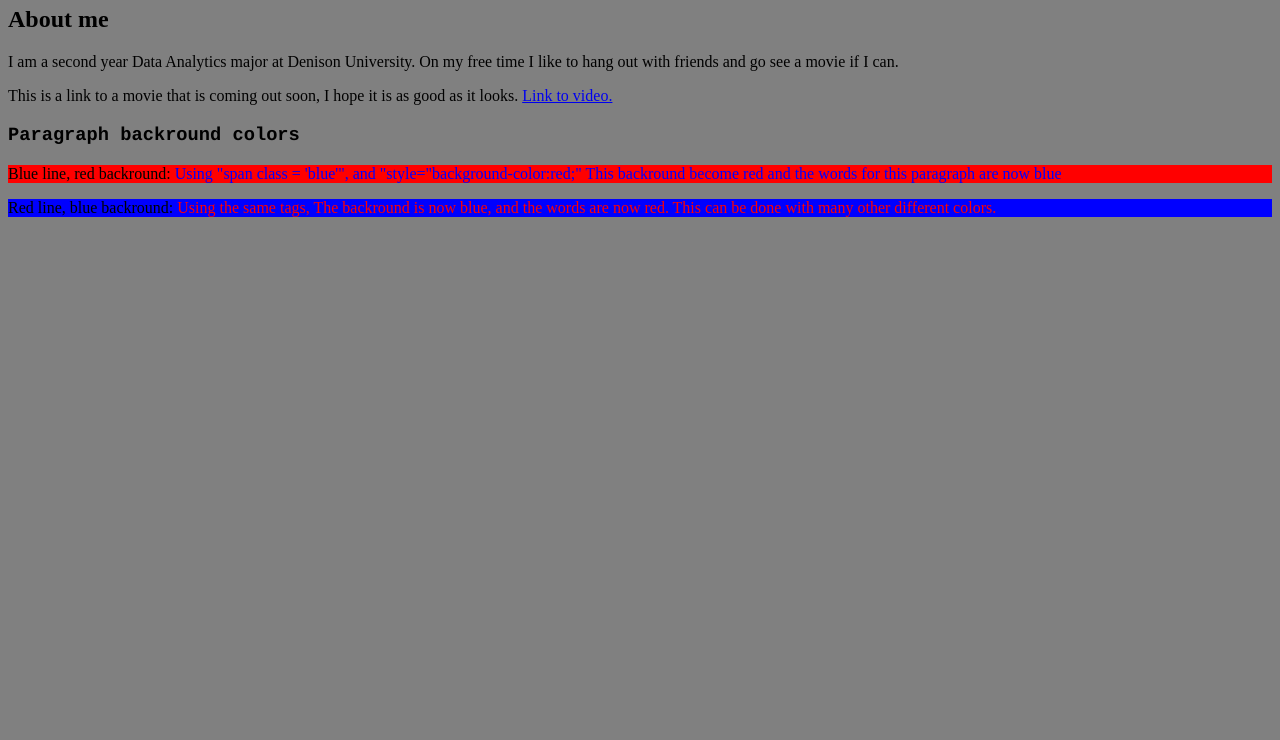
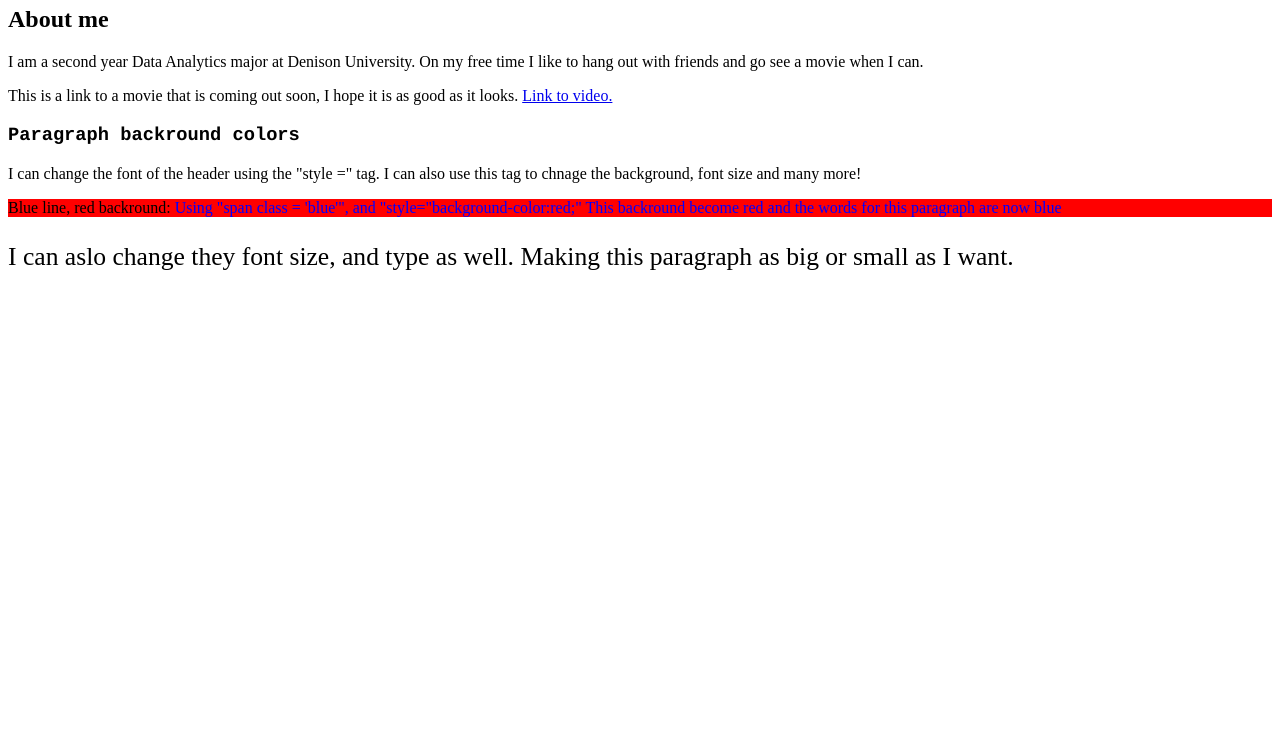
Before and after one commit to ashrifehn/ashrifehn.github.io, a plain HTML site: page index.html in a window 1280 px wide. Shown: the part 60-800 px from the top of the page. Drawn offline with Linux system fonts and the light colour scheme.

Commit message:
Update index.html

```diff
--- a/index.html
+++ b/index.html
@@ -7,22 +7,25 @@
     </style>
  </head>
 
- <body style="background-color:gray;">
+ <body>
     <div>
       <h1 style="text-align:center;"> Noor Ashrifeh</h1>
+
       <h2>About me</h2>
-      <p> I am a second year Data Analytics major at Denison University. On my free time I like to hang out with friends and go see a movie if I can.
+      <p> I am a second year Data Analytics major at Denison University. On my free time I like to hang out with friends and go see a movie when I can.
       <p>This is a link to a movie that is coming out soon, I hope it is as good as it looks.
         <a href="https://www.youtube.com/watch?v=aWzlQ2N6qqg" target="_blank">Link to video.</a>
         </p>
+
       <h3 style="font-family:courier;"> Paragraph backround colors</h3>
-      <p I can change the font of the header using the "style =" tag. I can also use this tag to chnage the background, font size and many more!
+      <p> I can change the font of the header using the "style =" tag. I can also use this tag to chnage the background, font size and many more!
          </p>
+
       <p style="background-color:red;"> Blue line, red backround: <span class="blue"> Using "span class = 'blue'", and "style="background-color:red;"
         This backround become red and the words for this paragraph are now blue</span>
       </p>
-      <p style="background-color:blue;"> Red line, blue backround: <span class="red"> Using the same tags, The backround is now blue,
-        and the words are now red. This can be done with many other different colors.</span>
+
+      <p style="font-size:160%;"> I can aslo change they font size, and type as well. Making this paragraph as big or small as I want.
       </p>
 
     </div>
```
